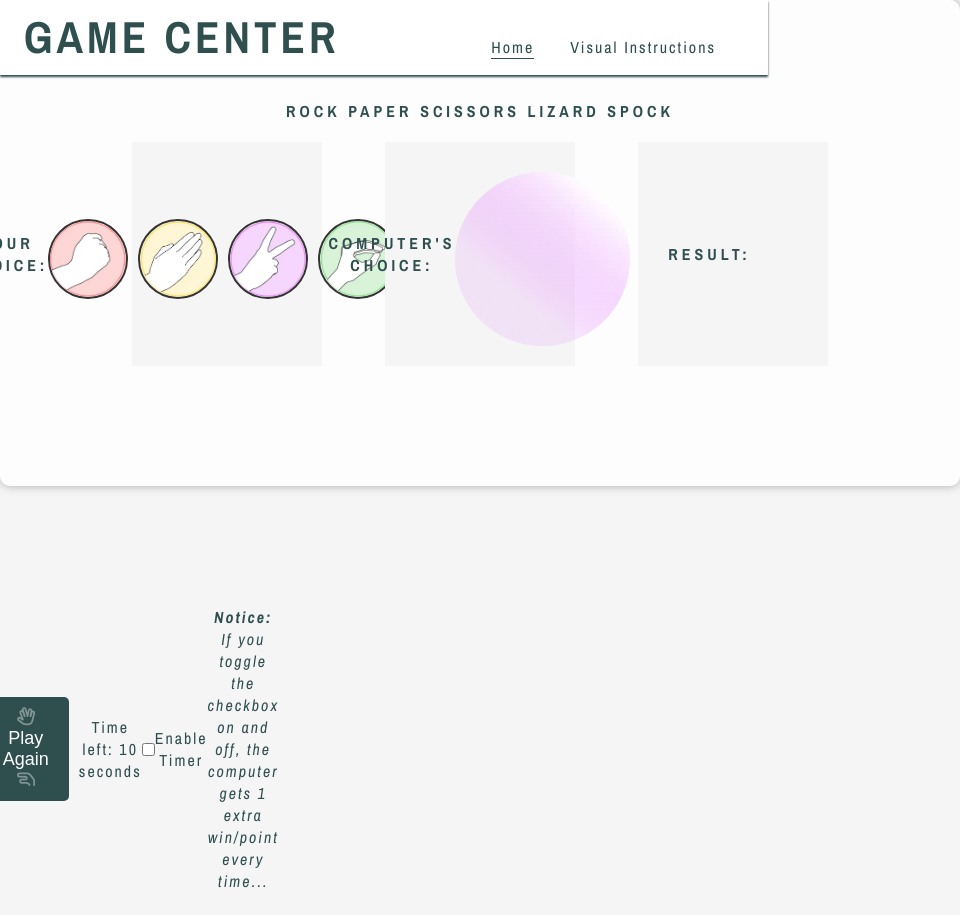
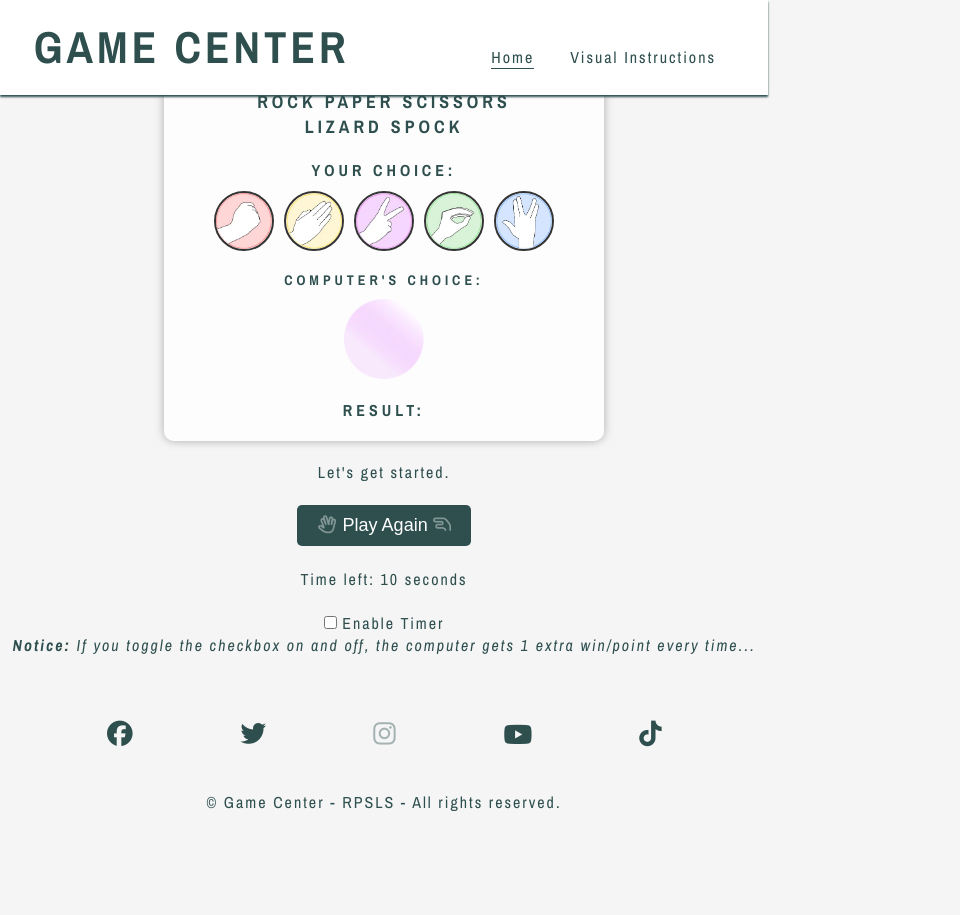
Before and after one commit to OV00VO/rpsls, a plain HTML site: page index.html in a window 768 px wide. Shown: the top 915 px of the page, 960 px wide, since content can reach past the window. After the commit the page ends 835 px from the top, so only its background shows below. Drawn offline with nearby package versions, Linux system fonts and the light colour scheme.

Commit message:
Update style.css
Add responsive style to project.

```diff
--- a/assets/css/style.css
+++ b/assets/css/style.css
@@ -26,6 +26,7 @@ body {
     color: darkslategrey;
     font-family: 'Archivo Narrow', sans-serif;
     margin: 0 auto;
+    text-align: center
 }
 
 h1 {
@@ -67,13 +68,11 @@ header a {
 }
 
 main {
+    flex-grow: 1;
     flex: 1 0 auto;
     margin-top: 47px;
     display: flex;
     flex-direction: column;
-}
-
-main {
     margin-top: 79px;
 }
 
@@ -120,24 +119,32 @@ nav {
 }
 
 #container {
-    max-width: 960px;
+    papadding: 20px;
     margin: 0 auto;
-    padding: 100px;
     background-color: rgba(255, 255, 255, 0.8);
     border-radius: 10px;
     box-shadow: 0px 0px 10px rgba(0, 0, 0, 0.3);
-}
+    text-align: center;
+    display: flex;
+    flex-direction: column;
+    align-items: center;
+    }
 
 #game-area {
+    text-align: center;
     display: flex;
     justify-content: space-around;
+    align-items: center;
+    flex-wrap: wrap;
 }
 
 #player-choice,
 #computer-choice,
 #result {
-    width: 30%;
+    width: 100%;
     text-align: center;
+    box-sizing: border-box;
+    padding: 10px;
 }
 
 .choice-options {
@@ -160,12 +167,22 @@ nav {
     transform: scale(1.1);
 }
 
-#computer-choice-image {}
+#computer-choice-image {
+      width: 80px;
+        height: 80px;
+}
+
+#gametheory-image {
+      content: center;
+}
+
 
 #result-text {
     font-size: 16px;
     font-weight: bold;
     margin-top: 10px;
+    white-space: nowrap;
+    text-align: center;
 }
 
 #controls {
@@ -189,6 +206,13 @@ button:hover {
 }
 
 @media screen and (min-width: 768px) {
+    ##game-area {
+        flex-wrap: nowrap;
+    }
+    #container {
+        max-width: 960px;
+        margin: 0 auto;
+    }
     nav {
         display: inline;
         position: relative;
@@ -217,54 +241,80 @@ button:hover {
 }
 
 @media screen and (max-width: 768px) {
-    h1 {
-        font-family: 'Archivo Narrow', sans-serif;
-        text-transform: uppercase;
-        letter-spacing: 4px;
-        color: darkslategrey;
-        font-size: 16px;
-        text-align: center;
+    #container {
+        max-width: 100%;
+        margin: 0 auto;
+    }
+    #game-area {
+        flex-direction: column;
+        align-items: center;
     }
 
-    h2 {
-        font-family: 'Archivo Narrow', sans-serif;
-        text-transform: uppercase;
-        letter-spacing: 4px;
-        color: darkslategrey;
-        font-size: 16px;
-    }
-
-    #content-beyond-container,
-    #result-text,
-    #controls,
     #player-choice,
     #computer-choice,
     #result {
-        display: flex;
+        width: 100%;
+        text-align: center;
+        padding: 10px;
+    }
+
+    h1 {
+    font-size: 18px;
+    padding: 10px;
+
+    }
+    #player-choice h2,
+    #computer-choice h2,
+    #result h2,
+    #result-text {
+        font-size: 16px;
         justify-content: center;
-        align-items: center;
-        text-align: center;
-        background-color: whitesmoke;
-        padding: 20px 0;
-        width: 25%;
-        margin: 20px 0;
-        text-align: right;
-        margin-top: 20px;
-        font-size: 16px;
-        text-align: center;
+        white-space: nowrap;
     }
 
     .choice-options {
-        display: flex;
+        flex-direction: row;
         justify-content: center;
         gap: 10px;
-        margin-top: 10px;
     }
 
-    .player-images {
-        display: grid;
-        grid-template-columns: repeat(2, 1fr);
-        grid-template-rows: repeat(2, 1fr);
-        gap: 10px;
+    .choice-button {
+        width: 60px;
+        height: 60px;
+    }
+
+    #computer-choice-image {
+        max-width: 100%;
+    }
+    #computer-choice {
+        display: flex;
+        flex-direction: column;
+        align-items: center;
+    }
+
+    #computer-choice h2 {
+        font-size: 14px;
+    }
+    body {
+        overflow-x: hidden;
+    }
+
+    html, body {
+        max-width: 100%;
+        overflow: hidden;
     }
 }
+
+#container {
+    margin-top: 79px;
+    text-align: center;
+}
+
+#container h1,
+#container #gametheory-image {
+    margin: 0 auto;
+    max-width: 80%;
+}
+footer {
+    margin-top: auto;
+}
```
